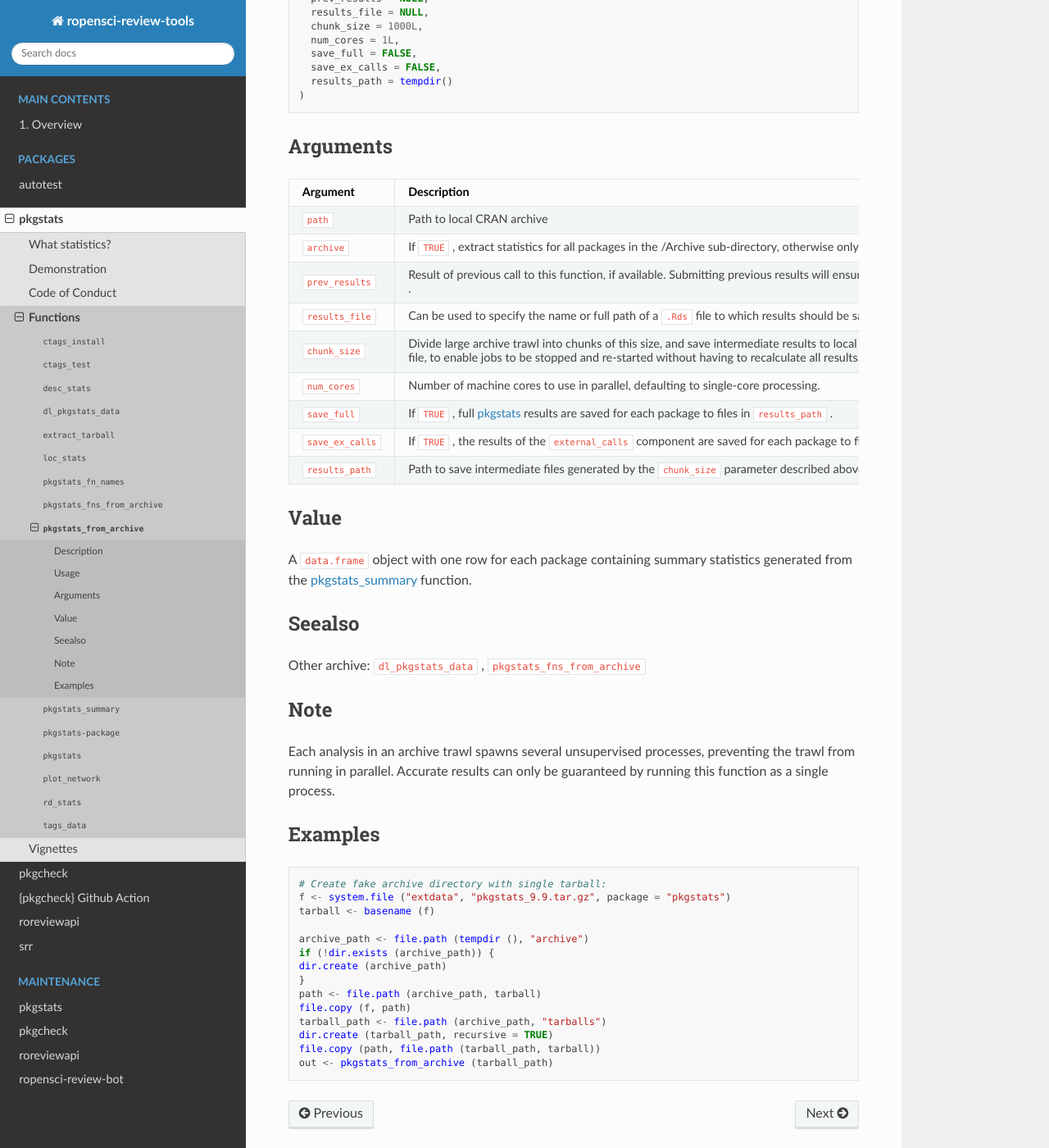
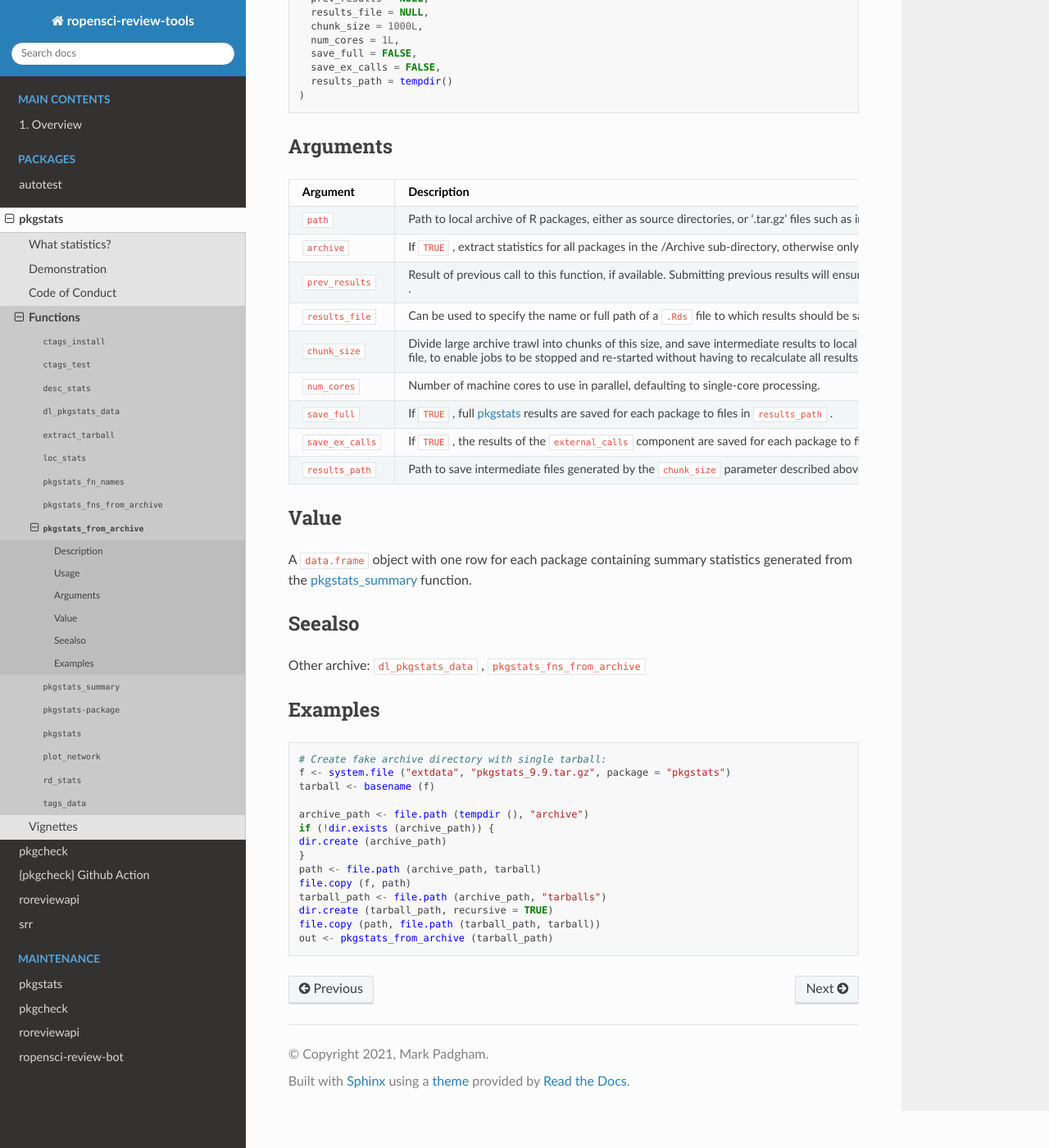
Before and after one commit to ropensci-review-tools/ropensci-review-tools, a Sphinx documentation site: the page built from docs/pkgstats/functions/pkgstats_from_archive.md, in a window 1280 px wide and 1400 px high, scrolled down 446 px. Shown: the whole window at 82% size. Built offline with Sphinx 7.4.7 and the Read the Docs theme 2.0.0, drawn with Linux system fonts in a browser that asks for light colours; pages that are not in the unit, such as notebooks, are missing from menus.

Commit message:
update pkgstats man entries

````diff
--- a/docs/pkgstats/functions/pkgstats_from_archive.md
+++ b/docs/pkgstats/functions/pkgstats_from_archive.md
@@ -29,8 +29,8 @@ pkgstats_from_archive(
 
 Argument      |Description
 ------------- |----------------
-`path`     |     Path to local CRAN archive
-`archive`     |     If `TRUE` , extract statistics for all packages in the /Archive sub-directory, otherwise only statistics for main `tarballs`  directory (that is, current packages only).
+`path`     |     Path to local archive of R packages, either as source directories, or '.tar.gz' files such as in a CRAN mirror.
+`archive`     |     If `TRUE` , extract statistics for all packages in the /Archive sub-directory, otherwise only statistics for main directory (that is, current packages only).
 `prev_results`     |     Result of previous call to this function, if available. Submitting previous results will ensure that only newer packages not present in previous result will be analysed, with new results simply appended to previous results. This parameter can also specify a file to be read with `readRDS()` .
 `results_file`     |     Can be used to specify the name or full path of a `.Rds`  file to which results should be saved once they have been generated. The '.Rds' extension will be automatically appended, and any other extensions will be ignored.
 `chunk_size`     |     Divide large archive trawl into chunks of this size, and save intermediate results to local files. These intermediate files can be combined to generate a single `prev_results` file, to enable jobs to be stopped and re-started without having to recalculate all results. These files will be named `pkgstats-results-N.Rds` , where "N" incrementally numbers each file.
@@ -53,13 +53,6 @@ Other archive:
  [`pkgstats_fns_from_archive`](#pkgstatsfnsfromarchive)
 
 
-## Note
-
-Each analysis in an archive trawl spawns several unsupervised
- processes, preventing the trawl from running in parallel. Accurate results
- can only be guaranteed by running this function as a single process.
-
-
 ## Examples
 
 ```r
````
Also changed, not shown: docs/pkgstats/functions/pkgstats_fns_from_archive.md (+2 -2 lines).
